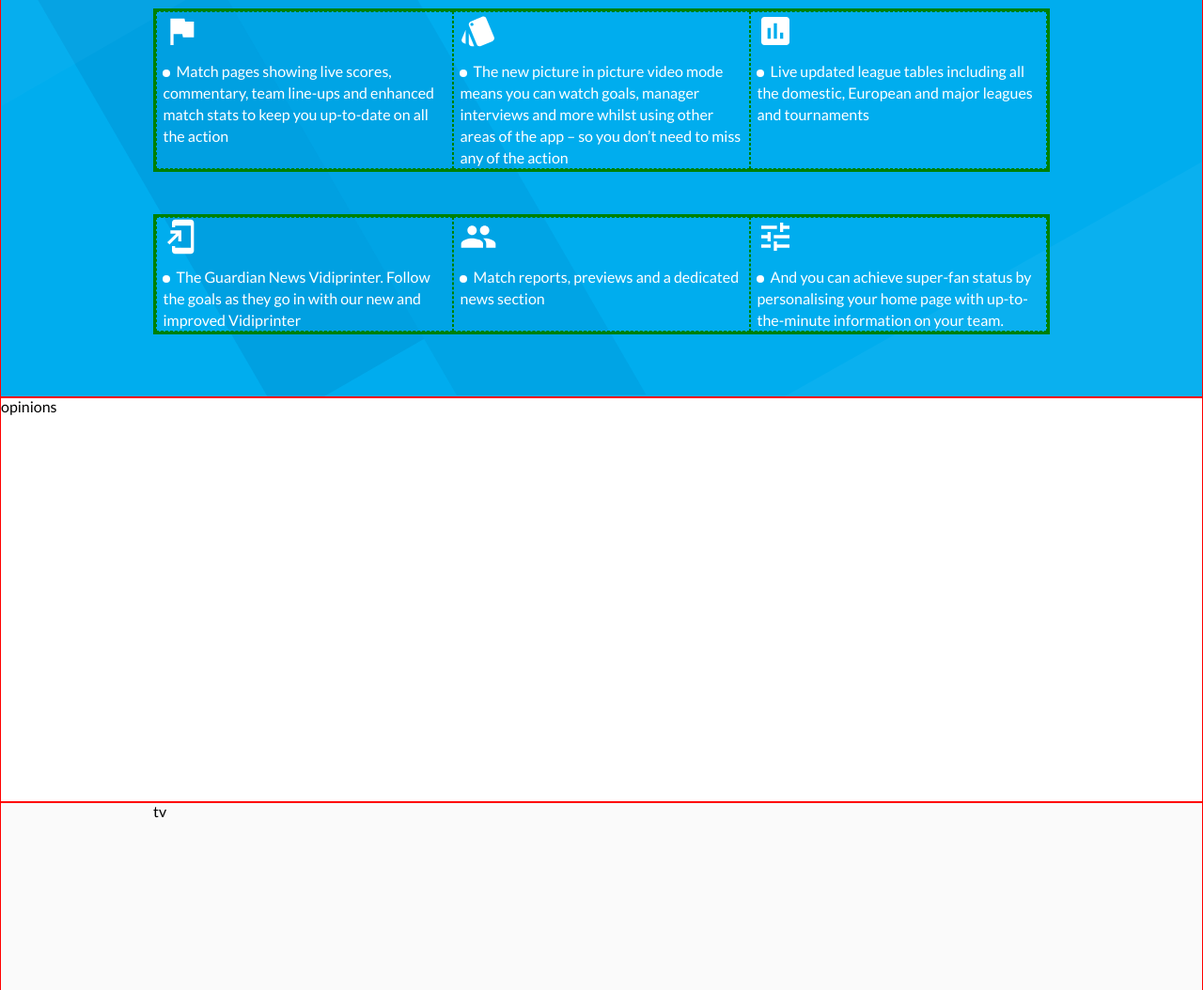
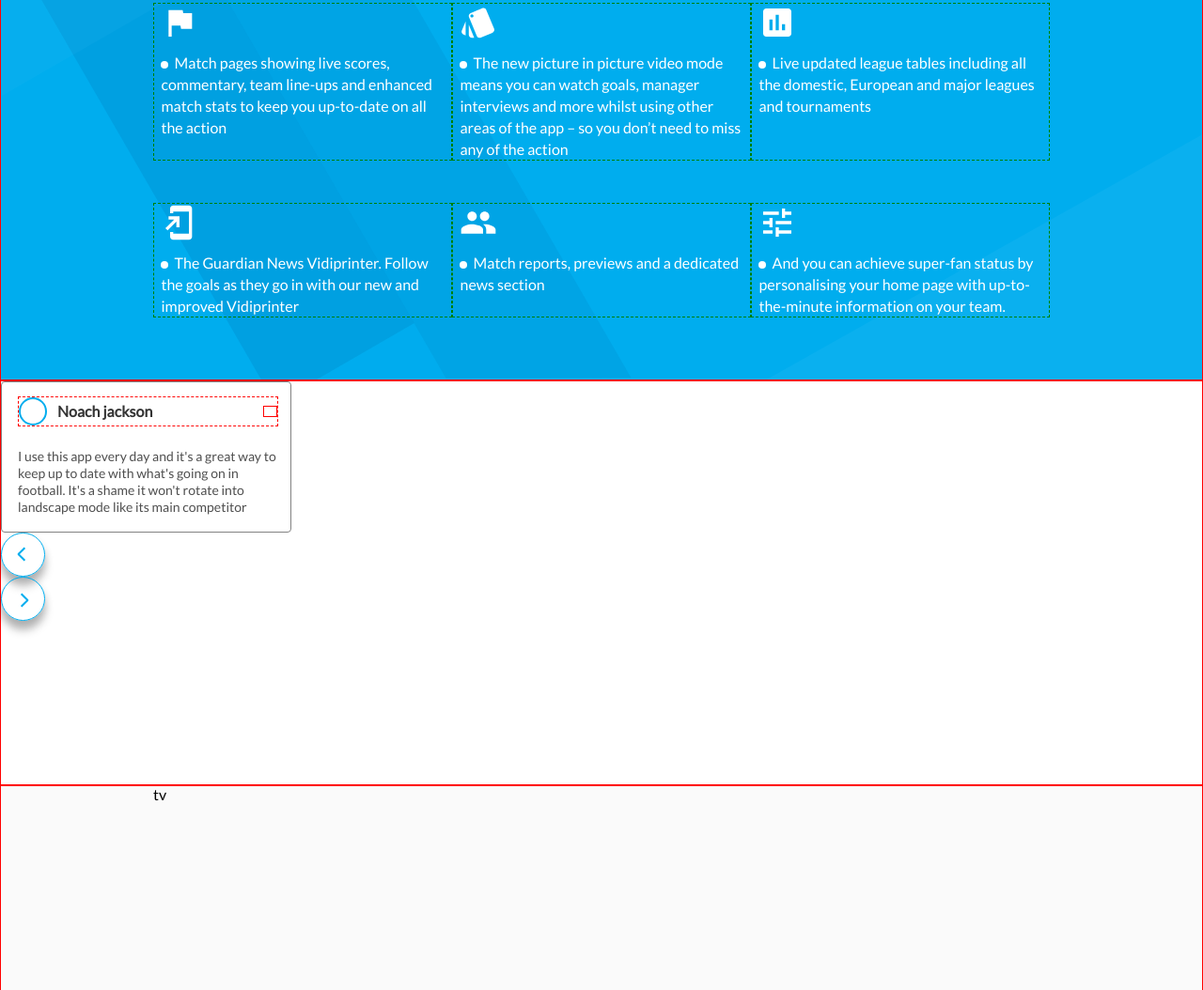
Before and after one commit to webAnatoly/football-landing, a website: page frontend/index.html in a window 1280 px wide. Shown: the part 2339-3393 px from the top of the page at 94% size. Drawn offline with nearby package versions, Linux system fonts and the light colour scheme; files that its build step writes are made by us from their sources.

Commit message:
сделал кнопку и карточку

```diff
--- a/frontend/index.html
+++ b/frontend/index.html
@@ -306,7 +306,23 @@
       </div>
     </div>
   </section><!--features-->
-  <section class="container opinions">opinions</section>
+  <section class="container opinions">
+    <div class="card">
+      <header class="card__header">
+        <div class="card__header__photo"></div>
+        <span class="card__header__name">Noach jackson</span>
+        <div class="card__header__icon"></div>
+      </header>
+      <p class="card__text">
+        I use this app every day and it's a great way to keep up to date with what's going on in football. It's a shame it
+        won't rotate into landscape mode like its main competitor
+      </p>
+    </div>
+    <div class="slider">
+      <div class="button-1"></div>
+      <div class="button-1 button-1--right"></div>
+    </div>
+  </section><!--opinions-->
   <section class="container tv responsive-padding">tv</section>
   <section class="container get-up responsive-padding">
     <div class="row">
--- a/frontend/scss/abstracts/_variables.scss
+++ b/frontend/scss/abstracts/_variables.scss
@@ -3,6 +3,7 @@ $grey-light:    #FFFFFF;
 $grey-light-2:  #EEEEEE;
 $grey-light-21: #C6CFDA;
 $grey-light-3:  #979797;
+$grey-light-4:  #828282;
 $grey:          #4F4F4F;
 $grey-darken:   #333333;
 $dark:          #000000;
--- /dev/null
+++ b/frontend/scss/components/_button-1.scss
@@ -0,0 +1,49 @@
+.button-1 {
+  position: relative;
+  width: 4.7rem;
+  height: 4.7rem;
+  border: 1px solid $color-main;
+  border-radius: 4.7rem;
+  box-shadow: 0px 5px 10px rgba(0, 0, 0, 0.1),
+  0px 10px 10px rgba(0, 0, 0, 0.25);
+
+  &::before,
+  &::after {
+    display: block;
+    position: absolute;
+    content: '';
+    width: 1rem;
+    height: 2px;
+    background: $color-main;
+    top: 47%;
+    left: 40%;
+  }
+
+  &::before {
+    transform-origin: bottom left;
+    transform: rotate(-45deg);
+  }
+
+  &::after {
+    transform-origin: top left;
+    transform: rotate(45deg);
+  }
+
+  &--right {
+    &::before,
+    &::after {
+      top:50%;
+      left:37%;
+    }
+
+    &::before {
+      transform-origin: top right;
+      transform: rotate(-45deg);
+    }
+
+    &::after {
+      transform-origin: bottom right;
+      transform: rotate(45deg);
+    }
+  }
+}
--- /dev/null
+++ b/frontend/scss/components/_card.scss
@@ -0,0 +1,45 @@
+.card {
+  width: 30.9rem;
+  height: 16.1rem;
+  background: $grey-light;
+  border: 1px solid $grey-light-4;
+  border-radius: 4px;
+  padding: 1.5rem 1.3rem 2.4rem 1.7rem;
+  overflow: hidden;
+
+  &__header {
+    border: 1px dashed red;
+    display: flex;
+    align-items: center;
+
+    &__photo {
+      width: 3rem;
+      height: 3rem;
+      border: 2px solid $color-main;
+      border-radius: 3rem;
+    }
+    &__name {
+      display: block;
+      font-weight: bold;
+      font-size: 1.6rem;
+      color: $grey-darken;
+      margin-left: 1.1rem;
+    }
+    &__icon {
+      width: 1.5rem;
+      height: 1.2rem;
+      border: 1px solid red;
+      margin-left: auto;
+
+      & img {
+        width: 100%;
+        height: 100%;
+      }
+    }
+  }
+
+  &__text {
+    line-height: 1.8rem;
+    font-size: 1.4rem;
+  }
+}
--- a/frontend/scss/layout/_features.scss
+++ b/frontend/scss/layout/_features.scss
@@ -22,7 +22,6 @@
   & div.row {
     min-height: 12rem;
     margin-bottom: 4.5rem;
-    border: 3px solid green;
 
     @media (max-width: $phone) {
       margin-bottom: 0;
--- a/frontend/scss/main.scss
+++ b/frontend/scss/main.scss
@@ -7,7 +7,7 @@
 @import 'base/typography';
 @import 'base/utilities';
 
-@import 'components/button';
+@import 'components/button-1';
 @import 'components/logo';
 @import 'components/store-buttons';
 @import 'components/article';
@@ -16,6 +16,7 @@
 @import 'components/switch';
 @import 'components/mobile-phone';
 @import 'components/informer-rounded';
+@import 'components/card';
 
 @import 'layout/grid';
 @import 'layout/header';
```
Also changed, not shown: frontend/scss/components/_button.scss (deleted).
